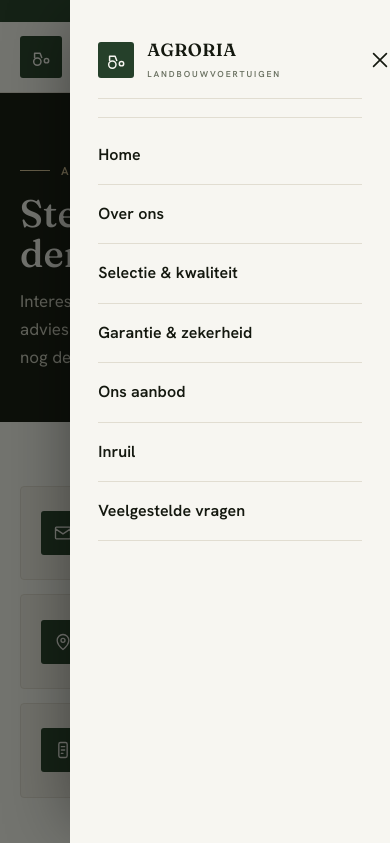
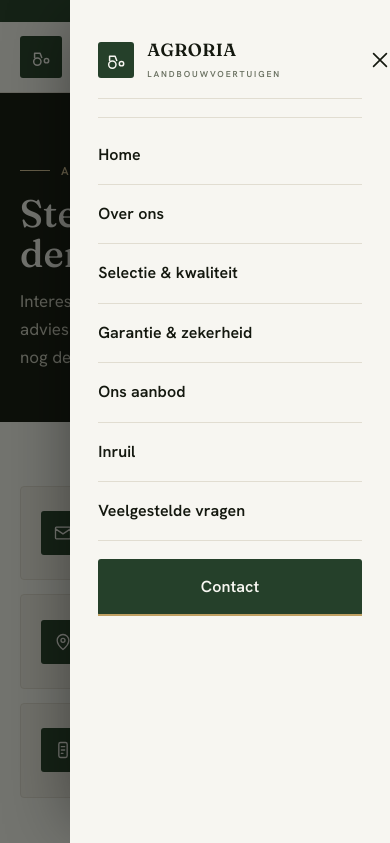
Before and after one commit to dupaminded3-cyber/agroria, a Node server app: page /contact in a window 390 px wide, after a click that opens the changed part. Shown: the top 843 px of the page. Run offline with Node 20, Linux system fonts and the light colour scheme.

Commit message:
Fix: Contact-knop ontbrak in mobiel uitklapmenu (was nergens bereikbaar op telefoon)
Co-authored-by: dupaminded3-cyber <dupaminded3-cyber@users.noreply.github.com>

```diff
--- a/public/css/site.css
+++ b/public/css/site.css
@@ -64,6 +64,7 @@ header.site{position:sticky;top:0;z-index:60;background:var(--paper);border-bott
 .menu{display:flex;gap:20px;font-size:.85rem;font-weight:600;letter-spacing:.005em}
 .menu-top{display:none}
 .menu-close{display:none}
+.menu-contact{display:none}
 .menu a{color:var(--ink);position:relative;padding:6px 0;white-space:nowrap}
 .menu a::after{content:"";position:absolute;left:0;bottom:0;width:0;height:1.5px;background:var(--gold);transition:width .25s}
 .menu a:hover::after,.menu a.on::after{width:100%}
@@ -258,6 +259,9 @@ footer.site{background:var(--ink);color:#C7C8B8;padding:70px 0 30px;margin-top:0
   .menu-close:hover{background:var(--cream)}
   .menu a{padding:16px 0;border-bottom:1px solid var(--line);width:100%;font-size:1rem}
   .nav-cta{display:none}
+  /* De aparte "Contact"-knop is op mobiel verborgen (.nav-cta); daarom krijgt
+     deze link in het uitklapmenu dezelfde nadruk, zodat Contact bereikbaar blijft. */
+  .menu-contact{display:block!important;margin-top:18px;padding:15px 0!important;background:var(--forest);color:var(--paper)!important;text-align:center;border-radius:3px;border-bottom:none!important;font-weight:600}
   .intro-grid,.split,.feature,.detail{grid-template-columns:1fr}
   .feature .txt{padding:48px 0}
   .grid3{grid-template-columns:1fr 1fr}
--- a/views/partials/header.ejs
+++ b/views/partials/header.ejs
@@ -21,6 +21,7 @@
       <a href="/aanbod" class="<%= path.startsWith('/aanbod')||path.startsWith('/trekker') ? 'on' : '' %>">Ons aanbod</a>
       <a href="/inruil" class="<%= path==='/inruil' ? 'on' : '' %>">Inruil</a>
       <a href="/faq" class="<%= path==='/faq' ? 'on' : '' %>">Veelgestelde vragen</a>
+      <a href="/contact" class="menu-contact <%= path==='/contact' ? 'on' : '' %>">Contact</a>
     </nav>
     <a class="btn btn-fill nav-cta" href="/contact">Contact</a>
     <button class="hamb" id="hamb" aria-label="Menu openen of sluiten" aria-controls="menu" aria-expanded="false"><svg width="26" height="26" viewBox="0 0 24 24" fill="none" aria-hidden="true"><path d="M4 7h16M4 12h16M4 17h16" stroke="currentColor" stroke-width="1.8" stroke-linecap="round"/></svg></button>
```
